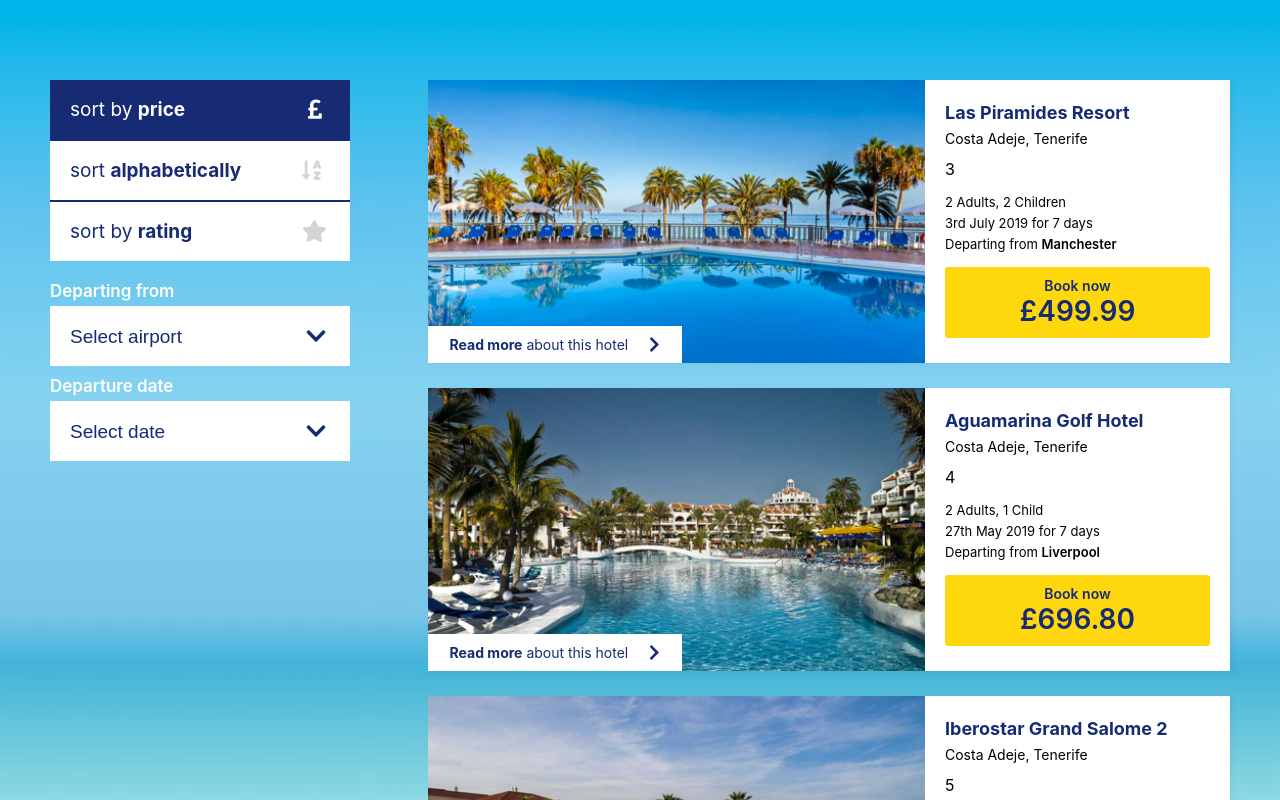
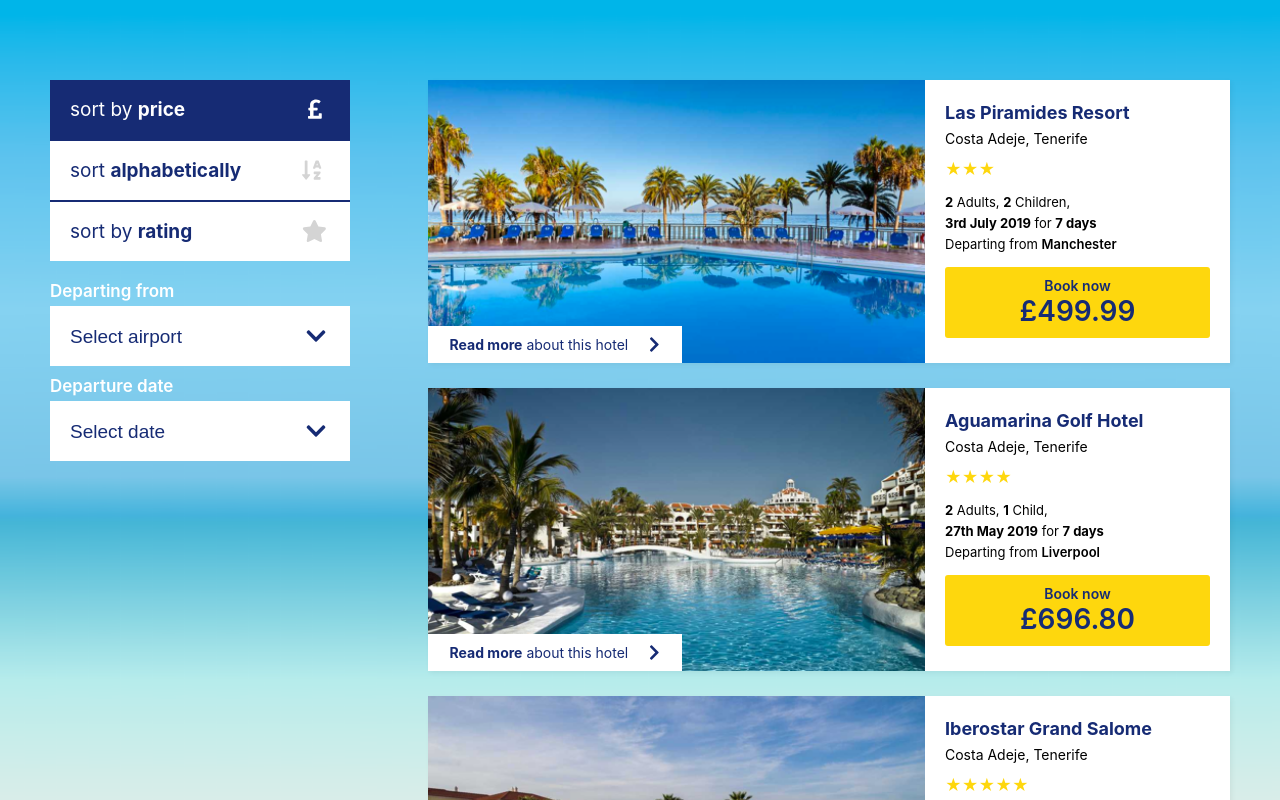
Before and after one commit to nahmadic/on-the-beach-react, a React (Create React App) app: page / in a window 1280 px wide. Shown: the top 800 px of the page. Built offline with nearby package versions, Linux system fonts and the light colour scheme.

Commit message:
Fixes up data format and adds some logic

```diff
--- a/src/components/card/Card.js
+++ b/src/components/card/Card.js
@@ -5,7 +5,7 @@ import { FontAwesomeIcon } from '@fortawesome/react-fontawesome';
 
 import styles from './Card.module.css';
 
-function Card ({ title, location, image, rating, guests, length, departure, price, description }) {
+function Card ({ title, location, image, rating, guests, length, departureDate,departure, price, description }) {
   const [isOpen, setIsOpen] = useState(false);
 
   const handleClick = () => {
@@ -30,9 +30,13 @@ function Card ({ title, location, image, rating, guests, length, departure, pric
         <div className={styles.info}>
           <h2 className={styles.title}>{title}</h2>
           <h3 className={styles.location}>{location}</h3>
-          <div className={styles.stars}>{rating}</div>
-          <p className={styles.guests}>{guests}</p>
-          <p className={styles.length}>{length}</p>
+          <div className={styles.stars} data-stars={rating}></div>
+          <p className={styles.guests}>
+            <strong>{guests.adults}</strong> {guests.adults === 1 ? 'Adult, ' : 'Adults, '}
+            <strong>{guests.children}</strong> {guests.children === 1 ? 'Child, ' : 'Children, '}
+            {guests.infant ? `& ${guests.infant} infant` : ''}
+          </p>
+          <p className={styles.length}><strong>{departureDate}</strong> for <strong>{length}</strong></p>
           <p className={styles.departure}>Departing from <em>{departure}</em></p>
           <div className={styles.button}>
             Book now <br/>
--- a/src/components/card/Card.module.css
+++ b/src/components/card/Card.module.css
@@ -69,6 +69,34 @@
   margin-bottom: 15px;
 }
 
+.stars::after {
+  color: #FED70D;
+}
+
+.stars[data-stars="0"]::after {
+  content: "☆☆☆☆☆";
+}
+
+.stars[data-stars="1"]::after {
+  content: "★";
+}
+
+.stars[data-stars="2"]::after {
+  content: "★★";
+}
+
+.stars[data-stars="3"]::after {
+  content: "★★★";
+}
+
+.stars[data-stars="4"]::after {
+  content: "★★★★";
+}
+
+.stars[data-stars="5"]::after {
+  content: "★★★★★";
+}
+
 .guests {
   margin-bottom: 5px;
 }
@@ -114,6 +142,7 @@
 .bottomcontent h4 {
   font-size: 14px;
   margin-bottom: 15px;
+  color: #162B74;
 }
 
 .description {
--- a/src/components/container/Container.js
+++ b/src/components/container/Container.js
@@ -11,22 +11,14 @@ const destinationsArray = [
     location: "Costa Adeje, Tenerife",
     image: "hotel-image-1.png",
     rating: 5,
-    guests: "2 Adults, 2 Children & 1 Infant",
-    length: "3rd July 2019 for 7 days",
+    guests: {
+      adults: 2,
+      children: 2,
+      infant: 1
+    },
     departureDate: "3rd July 2019",
+    length: "7 days",
     departure: "East Midlands",
-    price: 1136.50,
-    description: "The Iberostar Grand Salome has an exceptional location in the south of Tenerife, overlooking the Atlantic Ocean. It is situated between the Golf del Sur and the Amarillo Gold courses, and is an ideal hotel for families, couples and groups who are looking for a holiday full of sport, sun and sea."
-  },
-  {
-    title: "Iberostar Grand Salome 2",
-    location: "Costa Adeje, Tenerife",
-    image: "hotel-image-1.png",
-    rating: 5,
-    guests: "2 Adults, 2 Children & 1 Infant",
-    length: "3rd July 2019 for 7 days",
-    departureDate: "3rd July 2019",
-    departure: "Liverpool",
     price: 1136.50,
     description: "The Iberostar Grand Salome has an exceptional location in the south of Tenerife, overlooking the Atlantic Ocean. It is situated between the Golf del Sur and the Amarillo Gold courses, and is an ideal hotel for families, couples and groups who are looking for a holiday full of sport, sun and sea."
   },
@@ -35,9 +27,12 @@ const destinationsArray = [
     location: "Costa Adeje, Tenerife",
     image: "hotel-image-2.png",
     rating: 4,
-    guests: "2 Adults, 1 Child",
-    length: "27th May 2019 for 7 days",
+    guests: {
+      adults: 2,
+      children: 1
+    },
     departureDate: "27th May 2019",
+    length: "7 days",
     departure: "Liverpool",
     price: 696.80,
     description: "The Iberostar Grand Salome has an exceptional location in the south of Tenerife, overlooking the Atlantic Ocean. It is situated between the Golf del Sur and the Amarillo Gold courses, and is an ideal hotel for families, couples and groups who are looking for a holiday full of sport, sun and sea."
@@ -47,9 +42,12 @@ const destinationsArray = [
     location: "Costa Adeje, Tenerife",
     image: "hotel-image-3.png",
     rating: 3,
-    guests: "2 Adults, 2 Children",
-    length: "3rd July 2019 for 7 days",
+    guests: {
+      adults: 2,
+      children: 2
+    },
     departureDate: "3rd July 2019",
+    length: "7 days",
     departure: "Manchester",
     price: 499.99,
     description: "The Iberostar Grand Salome has an exceptional location in the south of Tenerife, overlooking the Atlantic Ocean. It is situated between the Golf del Sur and the Amarillo Gold courses, and is an ideal hotel for families, couples and groups who are looking for a holiday full of sport, sun and sea."
@@ -134,6 +132,7 @@ function Container () {
           rating={destination.rating}
           guests={destination.guests}
           length={destination.length}
+          departureDate={destination.departureDate}
           departure={destination.departure}
           price={destination.price}
           description={destination.description}
```
